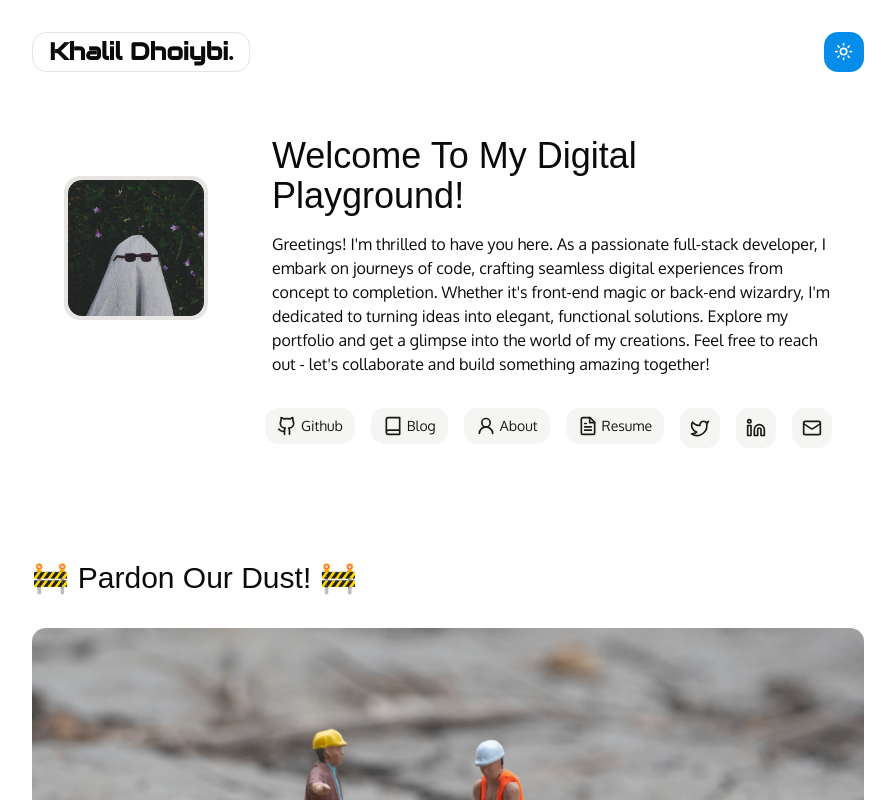
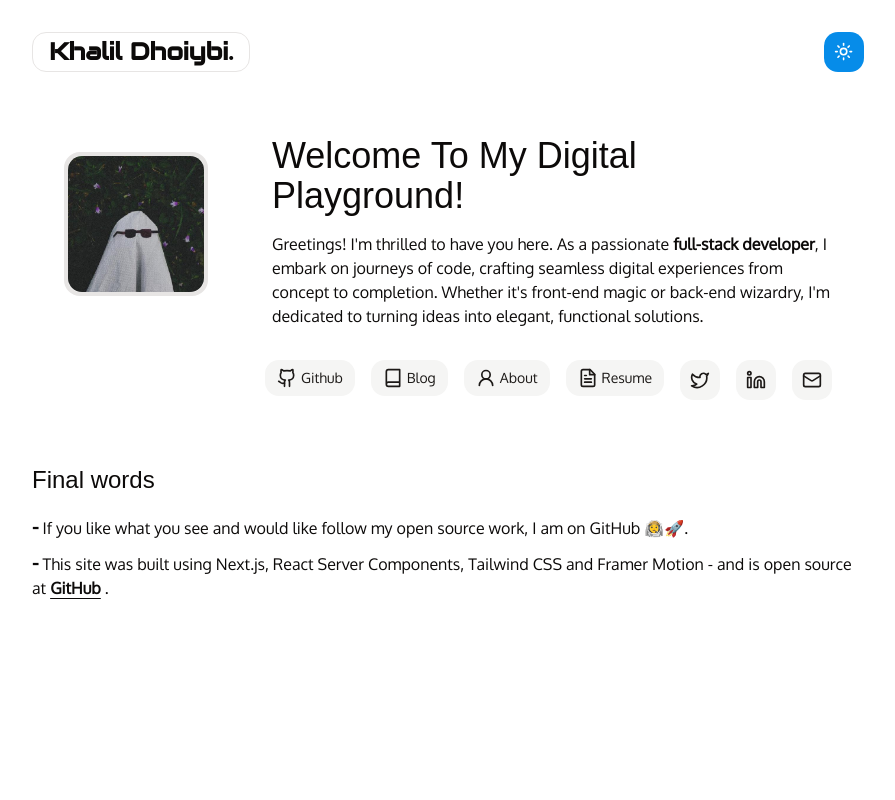
Before and after one commit to KhalilDhoiybi/khalildhoiybi.tech, a Next.js app: page / in a window 1280 px wide. Shown: the top 800 px of the page, without its empty margins (192-1087 px from the left). Built offline with nearby package versions, Linux system fonts and the light colour scheme; a web font is replaced by a local one.

Commit message:
feat: Home final worlds section

```diff
--- a/app/page.tsx
+++ b/app/page.tsx
@@ -3,6 +3,7 @@
 import Cursor from "@/components/cursor";
 import Header from "@/components/header";
 import { Hero } from "@/components/home";
+import FinalWords from "@/components/home/final-words";
 import UnderConstruction from "@/components/under-construction";
 import { useRef } from "react";
 
@@ -16,7 +17,7 @@ export default function Home() {
     <main className="max-w-4xl mx-auto min-h-screen">
       <Header ref={sticktyElement} />
       <Hero />
-      <UnderConstruction />
+      <FinalWords />
       <Cursor sticktyElement={sticktyElement} />
     </main>
   );
--- /dev/null
+++ b/components/home/final-words.tsx
@@ -0,0 +1,41 @@
+import Link from "next/link";
+import { motion } from "framer-motion";
+
+/**
+ * Final words section
+ */
+const FinalWords = () => {
+  return (
+    <motion.section
+      className="container"
+      initial={{ opacity: 0, y: 100 }}
+      animate={{ opacity: 1, y: 0 }}
+      transition={{ duration: 0.3 }}
+    >
+      <h1 className="font-dela text-2xl">Final words</h1>
+      <ul className="py-4 space-y-2">
+        <li className="flex justify-start">
+          <p>
+            <span className="font-bold text-xl">-</span> If you like what you
+            see and would like follow my open source work, I am on GitHub 👨‍🚀🚀.
+          </p>
+        </li>
+        <li>
+          <span className="font-bold text-xl">-</span> This site was built using
+          Next.js, React Server Components, Tailwind CSS and Framer Motion - and
+          is open source at{" "}
+          <Link
+            className="font-bold hover:text-primary underline underline-offset-4"
+            href="https://github.com/KhalilDhoiybi/khalildhoiybi.tech"
+            target="_blank"
+          >
+            GitHub
+          </Link>{" "}
+          .
+        </li>
+      </ul>
+    </motion.section>
+  );
+};
+
+export default FinalWords;
--- a/components/home/hero.tsx
+++ b/components/home/hero.tsx
@@ -54,14 +54,12 @@ const Hero = () => {
             Welcome To My Digital Playground!
           </h1>
           <p>
-            Greetings! I&apos;m thrilled to have you here. As a passionate
-            full-stack developer, I embark on journeys of code, crafting
-            seamless digital experiences from concept to completion. Whether
-            it&apos;s front-end magic or back-end wizardry, I&apos;m dedicated
-            to turning ideas into elegant, functional solutions. Explore my
-            portfolio and get a glimpse into the world of my creations. Feel
-            free to reach out - let&apos;s collaborate and build something
-            amazing together!
+            Greetings! I&apos;m thrilled to have you here. As a passionate{" "}
+            <span className="font-bold">full-stack developer</span>, I embark on
+            journeys of code, crafting seamless digital experiences from concept
+            to completion. Whether it&apos;s front-end magic or back-end
+            wizardry, I&apos;m dedicated to turning ideas into elegant,
+            functional solutions.
           </p>
         </div>
       </div>
```
Also changed, not shown: 1 other file (tests, documents, lock files or other folders).
